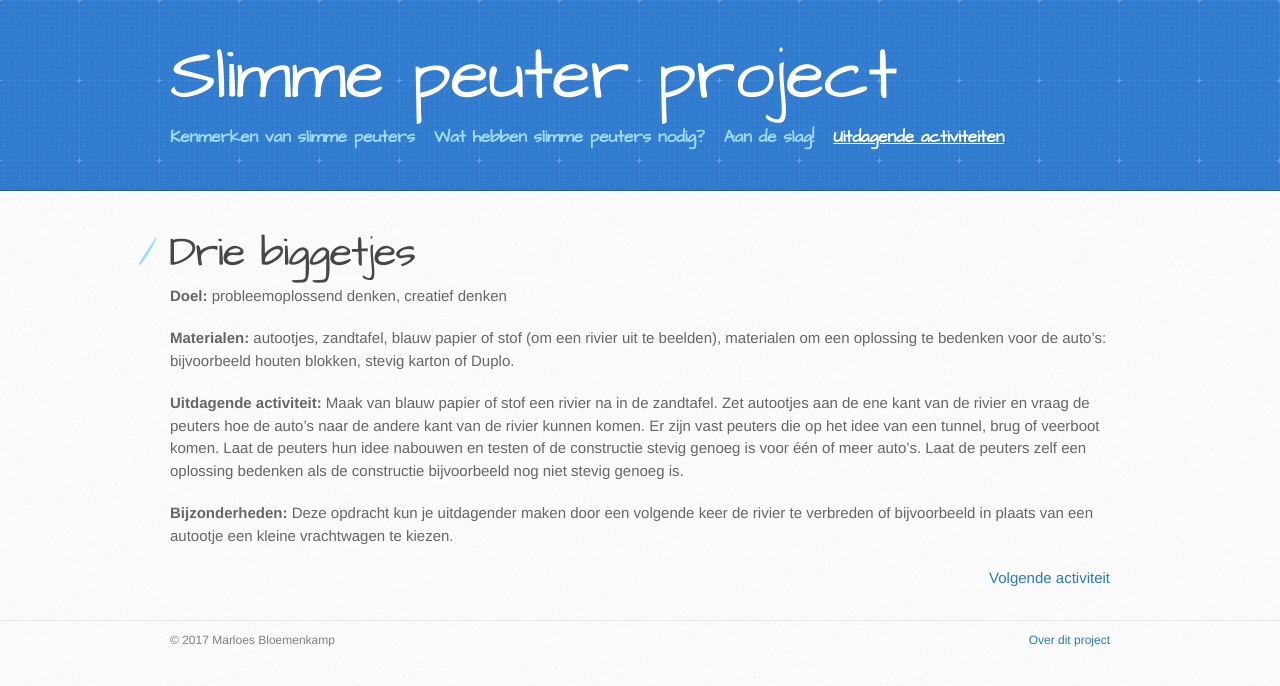
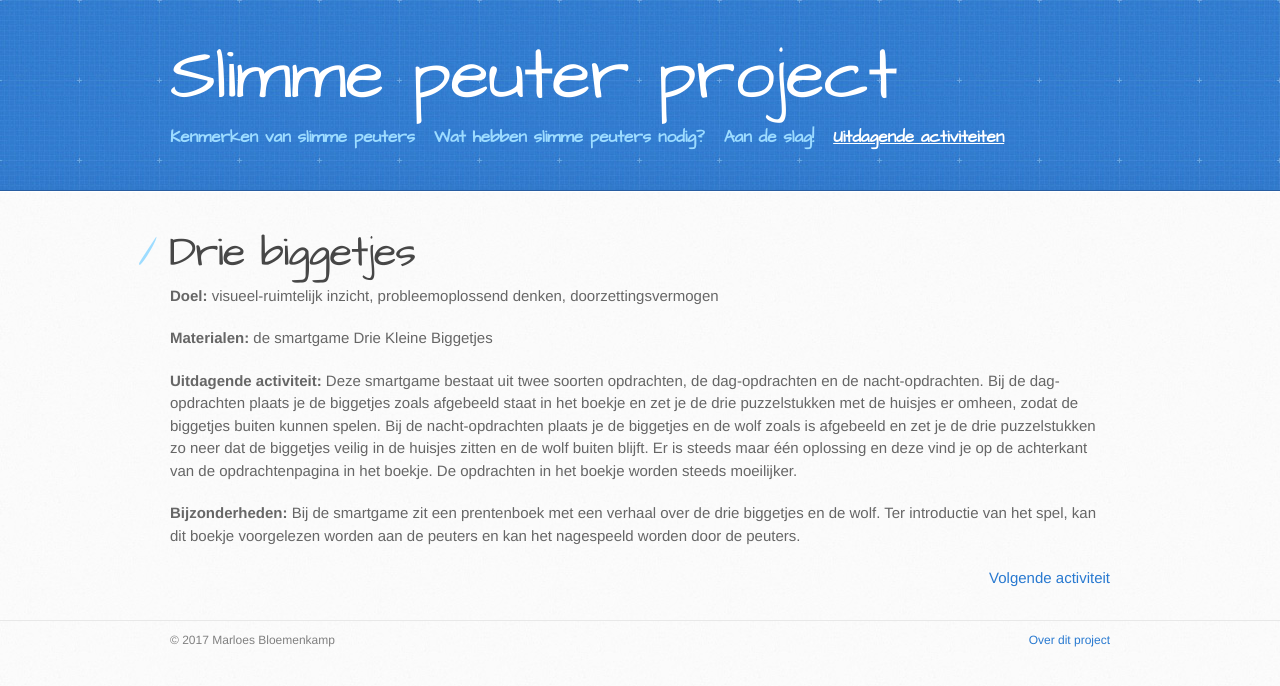
Before and after one commit to marloesbloemenkamp/marloesbloemenkamp.github.io, a Jekyll site: the page built from activiteiten/drie_biggetjes.md, in a window 1280 px wide. Shown: the top 686 px of the page. Built offline with Jekyll 4.4.1, drawn with Linux system fonts in a browser that asks for light colours.

Commit message:
Update drie_biggetjes.md

```diff
--- a/activiteiten/drie_biggetjes.md
+++ b/activiteiten/drie_biggetjes.md
@@ -4,13 +4,16 @@ title: Drie biggetjes
 permalink: activiteiten/drie_biggetjes/
 menu_index: 1
 parent: activiteiten
-tags: [probleemoplossend denken, creatief denken, bouwen]
+tags:
+  - probleemoplossend denken
+  - creatief denken
+  - bouwen
+published: true
 ---
+**Doel:** visueel-ruimtelijk inzicht, probleemoplossend denken, doorzettingsvermogen
 
-**Doel:** probleemoplossend denken, creatief denken
+**Materialen:** de smartgame Drie Kleine Biggetjes
 
-**Materialen:** autootjes, zandtafel, blauw papier of stof (om een rivier uit te beelden), materialen om een oplossing te bedenken voor de auto’s: bijvoorbeeld houten blokken, stevig karton of Duplo.
+**Uitdagende activiteit:** Deze smartgame bestaat uit twee soorten opdrachten, de dag-opdrachten en de nacht-opdrachten. Bij de dag-opdrachten plaats je de biggetjes zoals afgebeeld staat in het boekje en zet je de drie puzzelstukken met de huisjes er omheen, zodat de biggetjes buiten kunnen spelen. Bij de nacht-opdrachten plaats je de biggetjes en de wolf zoals is afgebeeld en zet je de drie puzzelstukken zo neer dat de biggetjes veilig in de huisjes zitten en de wolf buiten blijft. Er is steeds maar één oplossing en deze vind je op de achterkant van de opdrachtenpagina in het boekje. De opdrachten in het boekje worden steeds moeilijker.
 
-**Uitdagende activiteit:** Maak van blauw papier of stof een rivier na in de zandtafel. Zet autootjes aan de ene kant van de rivier en vraag de peuters hoe de auto’s naar de andere kant van de rivier kunnen komen. Er zijn vast peuters die op het idee van een tunnel, brug of veerboot komen. Laat de peuters hun idee nabouwen en testen of de constructie stevig genoeg is voor één of meer auto’s. Laat de peuters zelf een oplossing bedenken als de constructie bijvoorbeeld nog niet stevig genoeg is.
-
-**Bijzonderheden:** Deze opdracht kun je uitdagender maken door een volgende keer de rivier te verbreden of bijvoorbeeld in plaats van een autootje een kleine vrachtwagen te kiezen.
+**Bijzonderheden:** Bij de smartgame zit een prentenboek met een verhaal over de drie biggetjes en de wolf. Ter introductie van het spel, kan dit boekje voorgelezen worden aan de peuters en kan het nagespeeld worden door de peuters.
```
